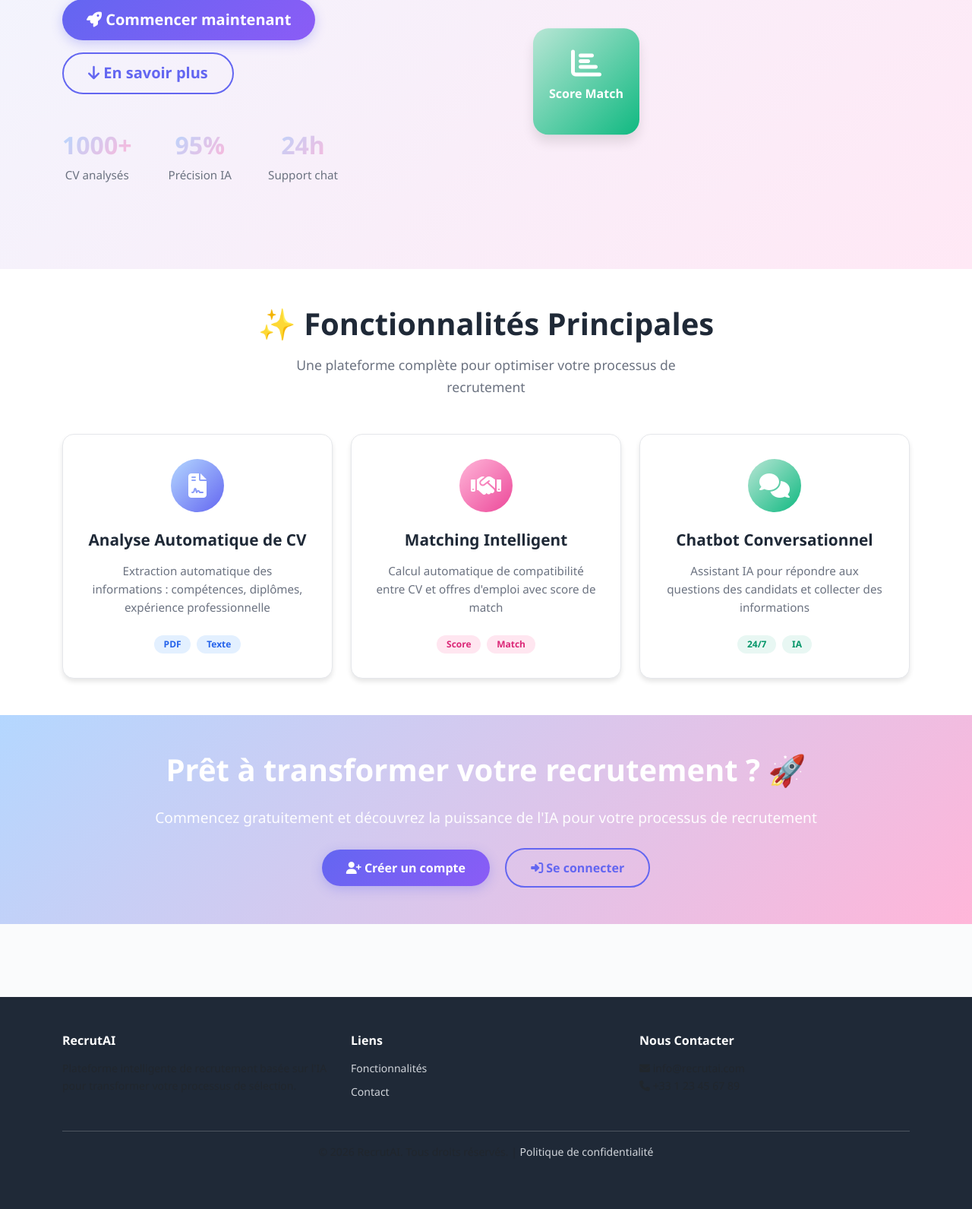
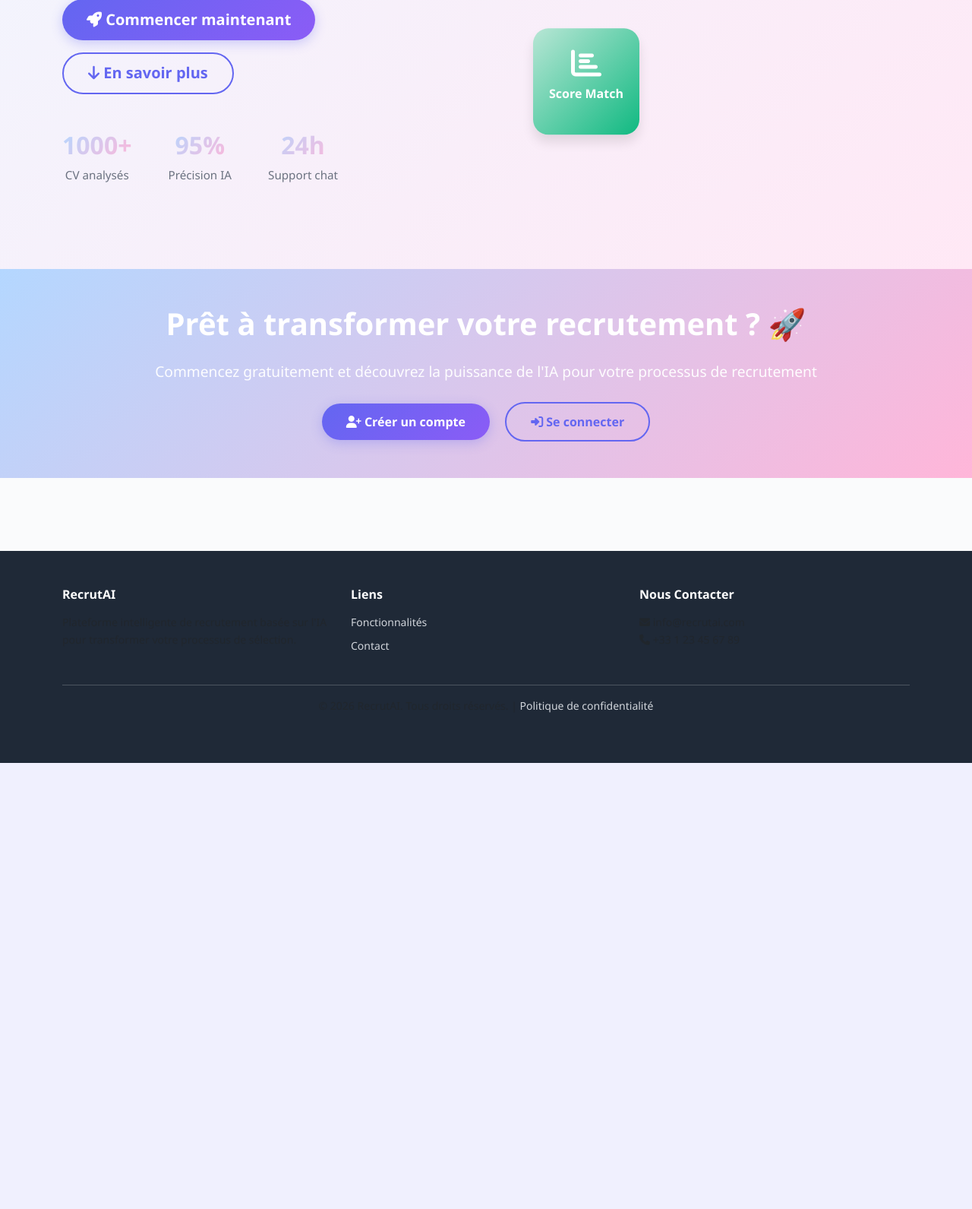
Before and after one commit to asmaaa6/recrutement, a Flask app: page / in a window 1280 px wide. Shown: the part 526-2117 px from the top of the page at 76% size. After the commit the page ends 1530 px from the top, so only its background shows below. Run offline with Flask 3, Linux system fonts and the light colour scheme; some libraries are stand-ins or nearby versions.

Commit message:
mise a jour

```diff
--- a/templates/index.html
+++ b/templates/index.html
@@ -90,59 +90,13 @@
         </div>
     </section>
 
-    <!-- Features Section -->
-    <section id="features" class="features-section py-5">
-        <div class="container">
-            <div class="section-header text-center mb-5">
-                <h2 class="section-title">✨ Fonctionnalités Principales</h2>
-                <p class="section-subtitle">Une plateforme complète pour optimiser votre processus de recrutement</p>
-            </div>
 
-            <div class="row g-4">
-                <!-- Feature 1 -->
-                <div class="col-md-6 col-lg-4">
-                    <div class="feature-card">
-                        <div class="feature-icon icon-pastel-blue">
-                            <i class="fas fa-file-contract"></i>
-                        </div>
-                        <h4>Analyse Automatique de CV</h4>
-                        <p>Extraction automatique des informations : compétences, diplômes, expérience professionnelle</p>
-                        <div class="feature-tags">
-                            <span class="badge bg-light-blue">PDF</span>
-                            <span class="badge bg-light-blue">Texte</span>
-                        </div>
-                    </div>
-                </div>
 
-                <!-- Feature 2 -->
-                <div class="col-md-6 col-lg-4">
-                    <div class="feature-card">
-                        <div class="feature-icon icon-pastel-pink">
-                            <i class="fas fa-handshake"></i>
-                        </div>
-                        <h4>Matching Intelligent</h4>
-                        <p>Calcul automatique de compatibilité entre CV et offres d'emploi avec score de match</p>
-                        <div class="feature-tags">
-                            <span class="badge bg-light-pink">Score</span>
-                            <span class="badge bg-light-pink">Match</span>
-                        </div>
-                    </div>
-                </div>
 
-                <!-- Feature 3 -->
-                <div class="col-md-6 col-lg-4">
-                    <div class="feature-card">
-                        <div class="feature-icon icon-pastel-green">
-                            <i class="fas fa-comments"></i>
-                        </div>
-                        <h4>Chatbot Conversationnel</h4>
-                        <p>Assistant IA pour répondre aux questions des candidats et collecter des informations</p>
-                        <div class="feature-tags">
-                            <span class="badge bg-light-green">24/7</span>
-                            <span class="badge bg-light-green">IA</span>
-                        </div>
-                    </div>
-                </div>
+
+
+
+
 
 
 
```
